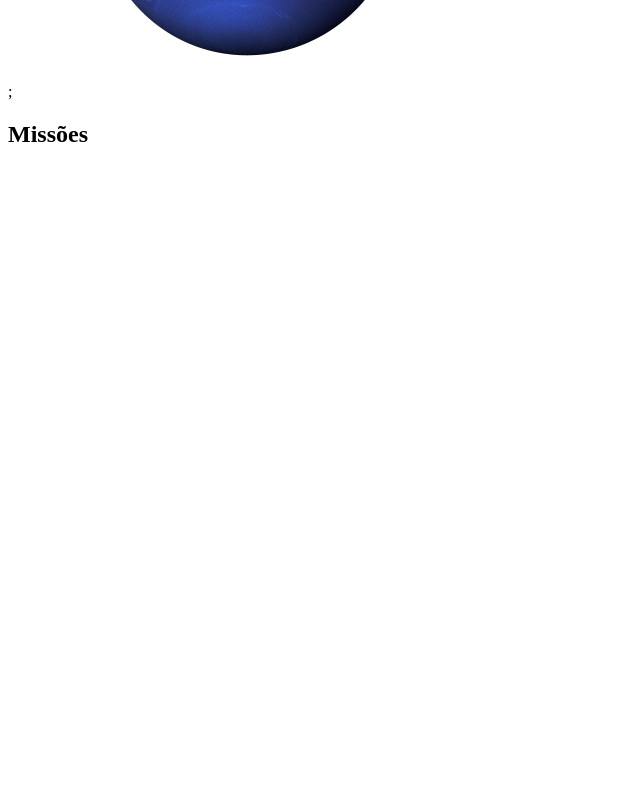
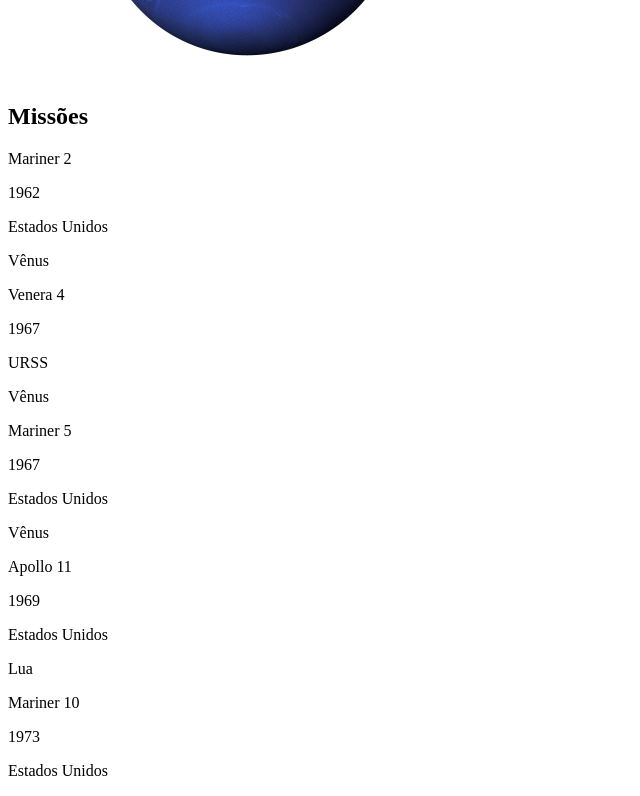
Before and after one commit to JoseBarceloss/EX-SolarSystem, a React (Vite) app: page / in a window 1280 px wide. Shown: the part 3340-4136 px from the top of the page, without its empty margins (0-640 px from the left). Before the commit the page ends 3508 px from the top, so only its background shows below. Built offline with nearby package versions, Linux system fonts and the light colour scheme.

Commit message:
foi <3 exercise completed

```diff
--- a/src/components/Missions.tsx
+++ b/src/components/Missions.tsx
@@ -1,9 +1,20 @@
 import Title from './Title';
+import missions from '../data/missions';
+import MissionCard from './MissionCard';
 
 function Missions() {
   return (
     <div data-testid="missions">
       <Title headline="Missões" />
+      {missions.map((mission) => (
+        <MissionCard
+          key={ mission.name }
+          name={ mission.name }
+          year={ mission.year }
+          country={ mission.country }
+          destination={ mission.destination }
+        />
+      ))}
     </div>
   );
 }
--- a/src/components/SolarSystem.tsx
+++ b/src/components/SolarSystem.tsx
@@ -15,7 +15,7 @@ function SolarSystem() {
           planetImage={ image }
         />
       ))}
-      ;
+
     </div>
   );
 }
```
